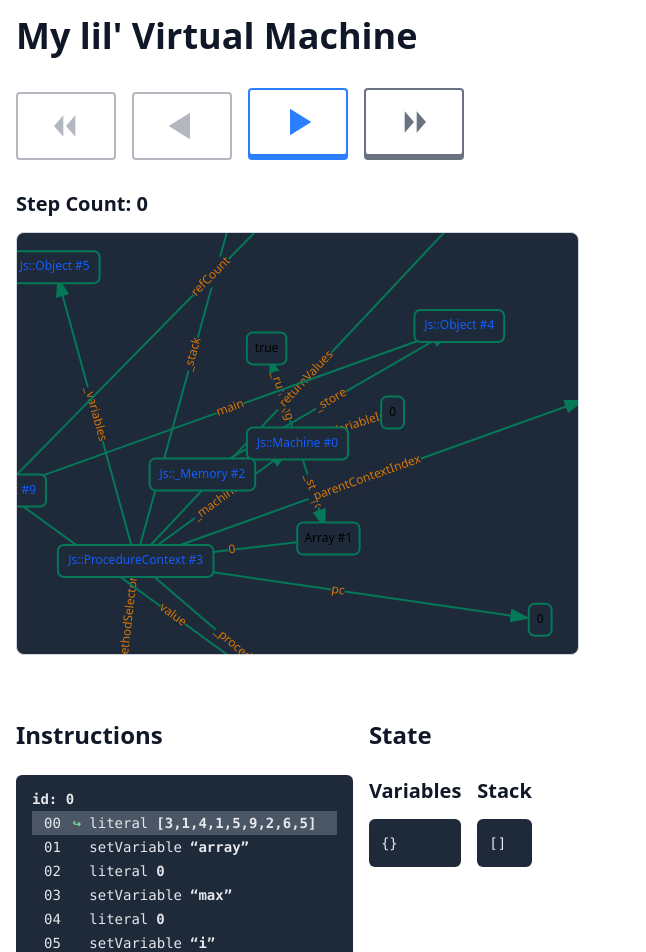
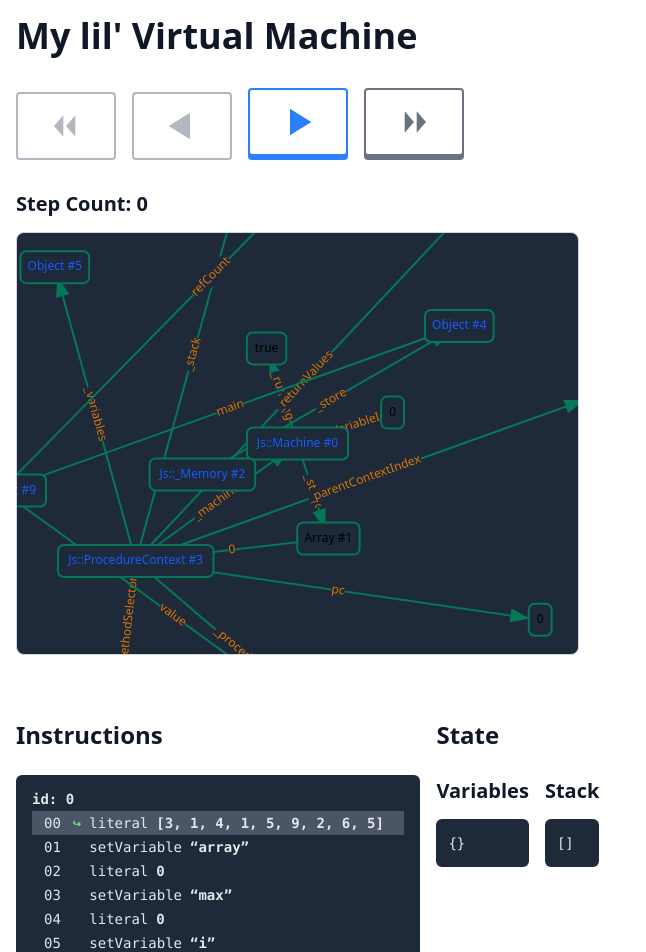
Before and after one commit to patreeceeo/wax-editor, a React (Vite) app: page / in a window 1280 px wide. Shown: the top 952 px of the page, without its empty margins (0-646 px from the left). Built offline with nearby package versions, Linux system fonts and the light colour scheme.

Commit message:
improve array rendering

```diff
--- a/src/components/ValueObject.tsx
+++ /dev/null
@@ -1,18 +0,0 @@
-
-interface Props {
-  value: string,
-  /** CSS color string */
-  color: string,
-}
-
-export function ValueObject({ value, color }: Props) {
-  const className = `inline-flex font-bold whitespace-pre`;
-  return <span className={className} style={{color}}>{value}</span>;
-}
-
-export function thunkValueObject(getProps: (jsValue: any) => Props) {
-  return (jsValue: any) => {
-    const props = getProps(jsValue);
-    return <ValueObject {...props} />;
-  }
-}
--- a/src/main.tsx
+++ b/src/main.tsx
@@ -2,7 +2,7 @@ import { StrictMode } from 'react'
 import { createRoot } from 'react-dom/client'
 import './index.css'
 import App from './App.tsx'
-import {trueClass, falseClass, numberClass, procedureClass, arrayClass} from './wax_classes.ts'
+import {trueClass, falseClass, numberClass, procedureClass, arrayClass} from './wax_classes.tsx'
 import {Compiler} from './compiler.ts'
 import {add, getJsObjectProperty, getJsObjectPropertyForLiteral, getVariable, greaterThan, invokeProcedure, jump, jumpIfFalse, lessThan, pop, pushReturnValue, returnFromProcedure, setVariable} from './compiled_instructions.ts'
 import {CompiledProcedure} from './compiled_procedure.ts'
--- a/src/wax_classes.ts
+++ b/src/wax_classes.tsx
@@ -1,5 +1,5 @@
+import type {JSX} from "react/jsx-runtime";
 import {CompiledProcedure} from "./compiled_procedure";
-import { thunkValueObject } from "./components/ValueObject";
 import {invariant} from "./error";
 
 interface WaxClassInit {
@@ -79,9 +79,10 @@ export class WaxClass<T> {
     return String(value);
   }
 
-  renderReact = thunkValueObject(((value: any) => {
-    return {value: this.stringify(value), color: this.displayColor };
-  }));
+  renderReact(value: any) {
+    const className = `inline-flex font-bold whitespace-pre`;
+    return <span className={className} style={{color: this.displayColor}}>{this.stringify(value)}</span>;
+  };
 }
 
 
@@ -126,7 +127,7 @@ export const procedureClass = new class extends WaxClass<CompiledProcedure> {
 }
 
 export const objectClass = new class extends WaxClass<Record<string, any>> {
-  displayName = "Js::Object";
+  displayName = "Object";
   displayColor = "var(--color-blue-600)";
   stringify(value: Record<string, any>) {
     return JSON.stringify(value);
@@ -139,6 +140,15 @@ export const arrayClass = new class extends WaxClass<any[]> {
   stringify(value: any[]) {
     return JSON.stringify(value);
   }
+  renderReact(value: any[]): JSX.Element {
+    const className = `inline-flex font-bold whitespace-pre`;
+    return (
+      <span className={className} style={{color: this.displayColor}}>[{value.map((subValue, index) => {
+        const waxClass = WaxClass.forJsObject(subValue);
+        return <span key={subValue}>{waxClass.renderReact(subValue)}{index < value.length - 1 ? ', ' : ''}</span>;
+      })}]</span>
+    )
+  }
 }
 
 export const stringClass = new class extends WaxClass<string> {
```
